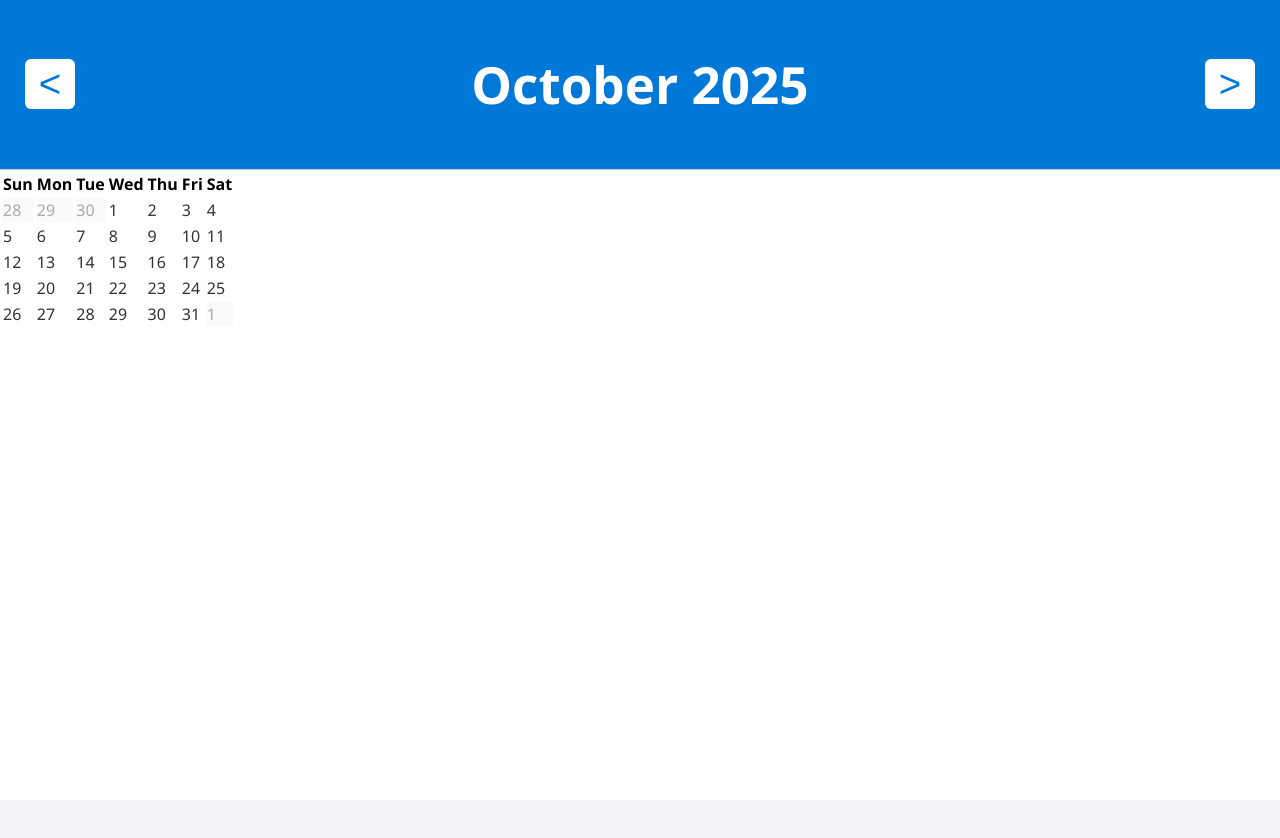
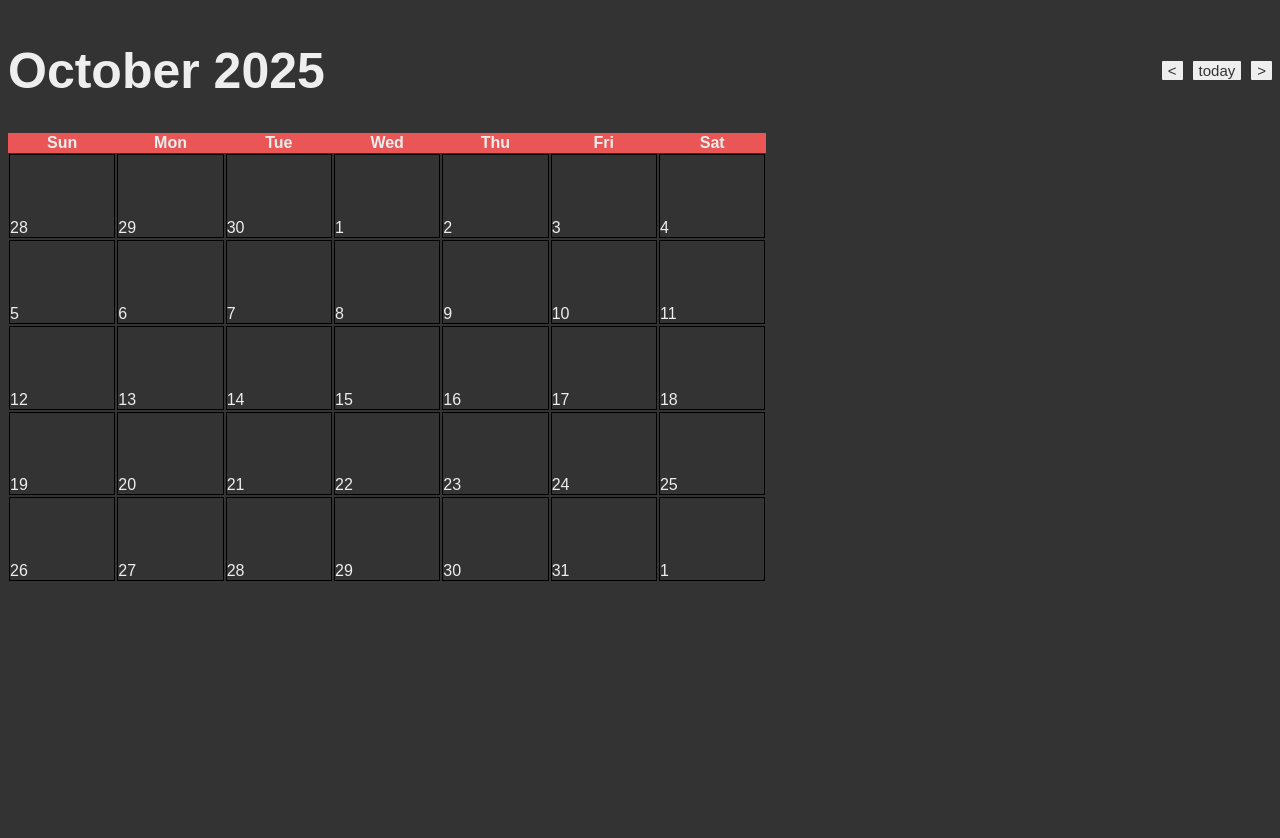
Before and after one commit to aesopwv/aesops-calendar, a website: page src/index.html in a window 1280 px wide. After the commit the page ends 800 px from the top, so only its background shows below. Drawn offline with Linux system fonts and the light colour scheme.

Commit message:
fixed ui + dark mode

````diff
--- a/src/index.html
+++ b/src/index.html
@@ -3,25 +3,33 @@
 <head>
     <title>Dynamic Calendar</title>
     <link rel="stylesheet" href="style.css">
+    <style>
+        body
+        {
+            background-color: #333;
+        }
+    </style>
+
 </head>
 <body>
     <div id="calendar">
         <div id="calendar-header">
+            <div id="calendarHeader"></div>
             <button class='calendar-btn' id="prev">&lt;</button>
-            <div id="calendarHeader"></div>
+            <button class='calendar-btn' id="current">today</button>
             <button class='calendar-btn' id="next">&gt;</button>
         </div>
-
-    <div id="mainContent"></div>
-
+        <div id="mainContent"></div>
     </div>
     <script>
         let _currentDate = new Date();
         let _currentMonth = _currentDate.getMonth();
         let _currentYear = _currentDate.getFullYear();
-        const _ButtonPreviousMonth = document.getElementById('prev');
-        const _ButtonNextMonth = document.getElementById('next');
-        const tmpCalendarRenderContainer = document.getElementById('mainContent');
+        const _todaysDate = new Date;
+        const _buttonPreviousMonth = document.getElementById('prev');
+        const _buttonNextMonth = document.getElementById('next');
+        const _buttonThisMonth = document.getElementById('current');
+        const _calendarRenderContainer = document.getElementById('mainContent');
         const _daysOfTheWeek = (
                     ["Sun",
                     "Mon",
@@ -48,6 +56,7 @@
                 ]);
 
 
+        // calculates the number of days in a given month of a year
         function daysInCalendarMonth(pYear, pMonth)
 		{
 			return new Date(pYear, pMonth + 1, 0).getDate();
@@ -55,7 +64,7 @@
 
         function generateCalendar(pCurrentYear, pCurrentMonth)
         {
-            let tmpTable = "<table>";
+            let tmpTable = "<table class='calendar-table'>";
             tmpTable += "<tr>";
             for ( i = 0; i < 7; i++)
             {
@@ -83,6 +92,7 @@
                 let tmpWeekIndex = Math.floor(i / 7);
                 // this is whether it's day 0 to day 6 as displayed on the calendar
                 let tmpWeekDayIndex = i % 7;
+
                 if ( tmpWeekDayIndex == 0)
                 {
                     tmpTable += "<tr>";
@@ -93,26 +103,26 @@
                     // if it's before the first day of this month
                     if ( tmpWeekDayIndex < tmpWeekDayIndexOfTheFirstDayOfTheCurrentMonth)
                     {
-                        tmpTable += "<td class='day lastMonth'>" + tmpCurrentlyRenderingDayOfLastMonth + "</td>";
+                        tmpTable += "<td><div class='day lastMonth'>" + tmpCurrentlyRenderingDayOfLastMonth + "</div></td>";
                         tmpCurrentlyRenderingDayOfLastMonth++;
                     }
                     else
                     {
-                        tmpTable += "<td class='day thisMonth'>" + tmpCurrentlyRenderingDayOfThisMonth + "</td>";
+                        tmpTable += "<td><div class='day thisMonth'>" + tmpCurrentlyRenderingDayOfThisMonth + "</div></td>";
                         tmpCurrentlyRenderingDayOfThisMonth++;
                     }
                 }
-                // any ohter week of the month
+                // any other week of the month
                 else
                 {
                     if ( tmpCurrentlyRenderingDayOfThisMonth <= tmpNumberOfDaysInTheMonth)
                     {
-                        tmpTable += "<td class='day thisMonth'>" + tmpCurrentlyRenderingDayOfThisMonth + "</td>";
+                        tmpTable += "<td><div class='day thisMonth'>" + tmpCurrentlyRenderingDayOfThisMonth + "</div></td>";
                         tmpCurrentlyRenderingDayOfThisMonth++;
                     }
                     else
                     {
-                        tmpTable += "<td class='day nextMonth'>" + tmpCurrentlyRenderingDayOfNextMonth + "</td>";
+                        tmpTable += "<td><div class='day nextMonth'>" + tmpCurrentlyRenderingDayOfNextMonth + "</div></td>";
                         tmpCurrentlyRenderingDayOfNextMonth++;
                     }
                 }
@@ -123,13 +133,16 @@
                 }
             }
                 tmpTable += "</table>";
-                tmpCalendarRenderContainer.innerHTML = tmpTable;
+                _calendarRenderContainer.innerHTML = tmpTable;
                 document.getElementById("calendarHeader").innerHTML = "<h1 class='dateHeader'>" + _monthsOfTheYear[pCurrentMonth] + " " + pCurrentYear + "</h1>";
         }
 
-        _ButtonPreviousMonth.addEventListener('click', toPreviousMonth);
-        _ButtonNextMonth.addEventListener('click', toNextMonth);
+        // setting buttons to call toPreviousMonth and toNextMonth respectively on click
+        _buttonPreviousMonth.addEventListener('click', toPreviousMonth);
+        _buttonNextMonth.addEventListener('click', toNextMonth);
+        _buttonThisMonth.addEventListener('click', toCurrentMonth);
 
+        // renders previous month
         function toPreviousMonth()
         {
                 if (_currentMonth == 0)
@@ -145,6 +158,7 @@
                 return true;
         }
 
+        // renders next month
         function toNextMonth()
         {
                 if (_currentMonth == 11)
@@ -159,6 +173,15 @@
                 generateCalendar(_currentYear, _currentMonth);
                 return true;
         }
+
+        // renders current month
+        function toCurrentMonth()
+        {
+
+            generateCalendar(_todaysDate.getFullYear(), _todaysDate.getMonth());
+            return true;
+        }
+
         generateCalendar(_currentYear, _currentMonth);
     </script>
 </body>
--- a/src/style.css
+++ b/src/style.css
@@ -1,150 +1,89 @@
-/* Full-screen layout */
-body, html {
-margin: 0;
-padding: 0;
-height: 100%;
-width: 100%;
-display: flex;
-justify-content: center;
-align-items: center;
-background-color: #f0f2f5;
-font-family: 'Segoe UI', sans-serif;
+#calendar
+{
+    background-color: #333;
 }
 
-/* Calendar container */
-#calendar {
-display: flex;
-flex-direction: column;
-width: 100%;
-height: 100%;
-background-color: #ffffff;
+#calendar-header
+{
+    font-size: 25px;
+    color: #eee;
+    font-family:Arial, Helvetica, sans-serif;
+    display: flex;
+    align-items: center;
+    justify-content: center;
+    gap: 10px;
+}
+table.calendar-table
+{
+    border-collapse: collapse;
+    align-items: center;
+    justify-content: center;
 }
 
-/* Top month navigation bar */
-#calendar-header {
-display: flex;
-align-items: center;
-justify-content: space-between;
-background-color: #0078d7;
-color: white;
-padding: 15px 25px;
-font-size: 1.6em;
-font-weight: bold;
+#calendarHeader
+{
+    border-radius: 1px;
+    text-align: left;
+    flex: 1;
+
+}
+.calendar-table
+{
+    width: 60%;
+    table-layout: fixed;
+    align-items: center;
+    justify-content: center;
 }
 
-/* Navigation buttons */
-.calendar-btn {
-background-color: white;
-color: #0078d7;
-border: none;
-border-radius: 6px;
-font-size: 1.5em;
-width: 50px;
-height: 50px;
-cursor: pointer;
-transition: background-color 0.2s ease;
+div.day
+{
+    border: 1px solid black;
+    text-align: left;
+    border-collapse: collapse;
+    padding-top: 60%;
+    color: #eee;
+    font-family:Arial, Helvetica, sans-serif;
 }
-
-.calendar-btn:hover {
-background-color: #e0e0e0;
+th.day
+{
+    font-weight: bold;
+    font-family:Arial, Helvetica, sans-serif;
+    color: #eee;
+    background-color: rgb(234, 86, 86);
+    border-color: #333;
 }
-
-/* Day of week header row */
-#dayHeaders {
-display: grid;
-grid-template-columns: repeat(7, 1fr);
-background-color: #eaf3ff;
-text-align: center;
-border-bottom: 2px solid #0078d7;
+.thisMonth
+{
+    color: #eee;
 }
-
-.day div {
-padding: 25px 0;
-font-size: 1.3em;
-font-weight: bold;
-color: #0078d7;
-border-right: 1px solid #d0e3ff;
-box-sizing: border-box;
-}
-
-.day div:last-child {
-border-right: none;
-}
-
-/* Main date grid */
-#mainContent {
-flex-grow: 1;
-display: grid;
-grid-template-columns: repeat(7, 1fr);
-grid-template-rows: repeat(6, 1fr);
-border-top: 1px solid #ccc;
-}
-
-/* Each day cell */
-#mainContent div {
-display: flex;
-align-items: center;
-justify-content: center;
-border: 1px solid #ccc;
-box-sizing: border-box;
-font-size: 1.1em;
-transition: 0.2s;
-}
-
-/* Day category colors */
-.lastMonth {
-color: #aaa;
-background-color: #fafafa;
-}
-
-.thisMonth {
-color: #333;
-background-color: #fff;
-font-weight: 500;
-}
-
-.nextMonth {
-color: #aaa;
-background-color: #fafafa;
-}
-
-/* Hover and active styling */
-.thisMonth:hover {
-background-color: #0078d7;
-color: white;
-}
-
-/* Highlight today's date */
-.today {
-background-color: #ff9800;
-color: white;
-font-weight: bold;
-border: 3px solid #e67e22;
-box-shadow: 0 0 8px rgba(255, 152, 0, 0.6);
-}
-
-/* Responsive adjustments */
-@media (max-width: 600px) {
-#calendar-header {
-font-size: 1.2em;
-padding: 10px;
-}
-
-```
-#dayHeaders div {
-    font-size: 1em;
-    padding: 15px 0;
-}
-
-.calendar-btn {
-    width: 40px;
-    height: 40px;
-    font-size: 1.2em;
-}
-
-#mainContent div {
-    font-size: 0.9em;
-}
-```
+.lastMonth
+{
+    color: #ccc;
+    background-color: #333;
+    border-color: #eee;
 
 }
+.nextMonth
+{
+    color: #ccc;
+    background-color: #333;
+    border-color: #eee;
+}
+.calendar-btn
+{
+    display: flex;
+    color: #333;
+    background-color: #eee;
+    border: none;
+    border-radius: 1px;
+    font-size: 15px;
+}
+.calendar-btn:hover
+{
+    background-color: #aaa;
+}
+.calendar-btn:active
+{
+    background-color: #898989;
+    transform: translateY(1px);
+}
````
